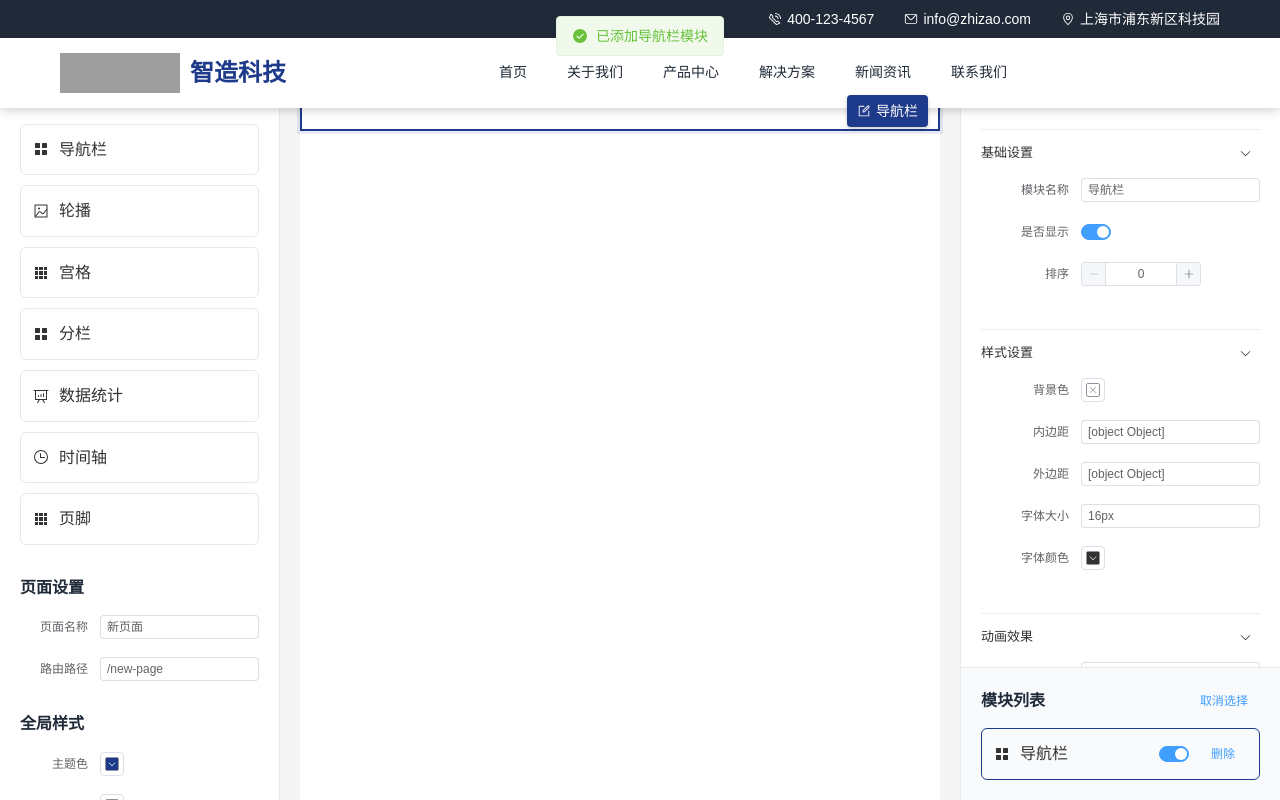
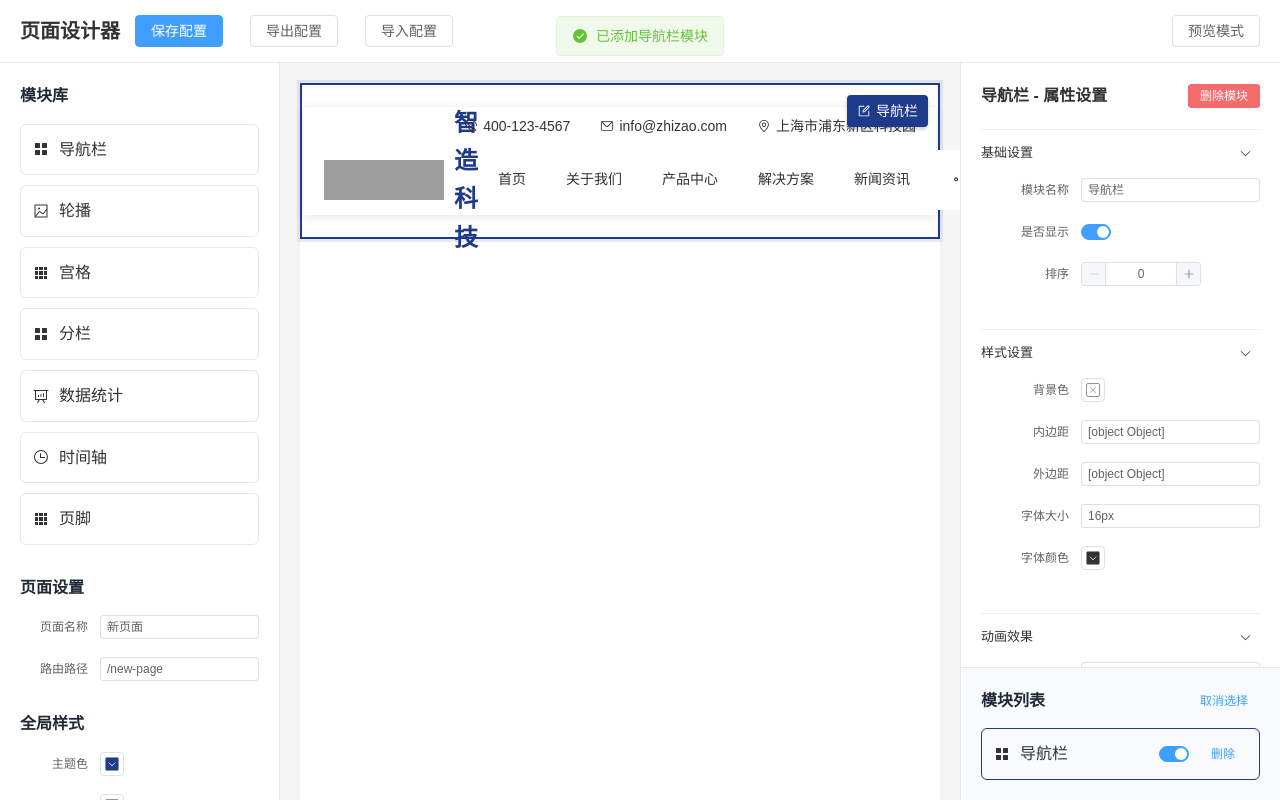
Before and after one commit to MuxLZ/PageDesigner, a Vue app: page /designer in a window 1280 px wide. Both pictures are taken after a click on the element "导航栏". Shown: the top 800 px of the page. Built offline with nearby package versions, Linux system fonts and the light colour scheme; grey boxes are pictures that could not be loaded.

Commit message:
修复导航栏显示bug

```diff
--- a/src/App.vue
+++ b/src/App.vue
@@ -1,14 +1,23 @@
 <template>
   <div id="app">
-    <Header />
+    <Header v-if="!hideLayout" />
     <router-view />
-    <Footer />
+    <Footer v-if="!hideLayout" />
   </div>
 </template>
 
 <script setup lang="ts">
+import { computed } from 'vue'
+import { useRoute } from 'vue-router'
 import Header from '@/components/Layout/Header.vue'
 import Footer from '@/components/Layout/Footer.vue'
+
+const route = useRoute()
+
+// 根据路由meta判断是否隐藏布局
+const hideLayout = computed(() => {
+  return (route.meta as any)?.hideLayout === true
+})
 </script>
 
 <style scoped>
--- a/src/components/modules/HeaderModule.vue
+++ b/src/components/modules/HeaderModule.vue
@@ -2,7 +2,7 @@
   <BaseModuleWrapper :module-config="config">
     <header
       class="header-module"
-      :class="{ 'header-fixed': config.fixed, 'header-transparent': config.transparent }"
+      :class="{ 'header-fixed': config.fixed && !isDesigner, 'header-transparent': config.transparent }"
       :style="headerStyles"
     >
       <!-- 顶部联系栏 -->
@@ -92,9 +92,12 @@ import BaseModuleWrapper from './BaseModuleWrapper.vue'
 
 interface Props {
   config: HeaderConfig
+  isDesigner?: boolean  // 是否在设计器模式
 }
 
-const props = defineProps<Props>()
+const props = withDefaults(defineProps<Props>(), {
+  isDesigner: false
+})
 
 const route = useRoute()
 const router = useRouter()
@@ -163,6 +166,14 @@ const closeMobileMenu = () => {
   top: 0;
   left: 0;
   right: 0;
+}
+
+/* 在设计器模式下，即使有 fixed 类也不使用 fixed 定位 */
+.designer-preview .header-fixed {
+  position: relative;
+  top: auto;
+  left: auto;
+  right: auto;
 }
 
 .header-transparent {
--- a/src/core/PageRenderer.vue
+++ b/src/core/PageRenderer.vue
@@ -14,6 +14,7 @@
       <component
         :is="getModuleComponent(module.type)"
         :config="module"
+        :is-designer="props.isDesigner"
       />
     </div>
   </div>
@@ -40,11 +41,13 @@ interface Props {
   config: PageConfig
   selectable?: boolean  // 是否可选择
   selectedModuleId?: string  // 当前选中的模块ID
+  isDesigner?: boolean  // 是否在设计器模式
 }
 
 const props = withDefaults(defineProps<Props>(), {
   selectable: false,
-  selectedModuleId: undefined
+  selectedModuleId: undefined,
+  isDesigner: false
 })
 
 const emit = defineEmits<{
--- a/src/router/index.ts
+++ b/src/router/index.ts
@@ -42,7 +42,7 @@ const routes: RouteRecordRaw[] = [
     path: '/designer',
     name: 'Designer',
     component: () => import('@/views/Designer.vue'),
-    meta: { title: '页面设计器' }
+    meta: { title: '页面设计器', hideLayout: true }
   }
 ]
 
--- a/src/views/Designer.vue
+++ b/src/views/Designer.vue
@@ -70,6 +70,7 @@
             :config="pageConfig"
             :selectable="!previewMode"
             :selected-module-id="selectedModule?.id"
+            :is-designer="true"
             @module-select="selectModule"
           />
         </div>
```
